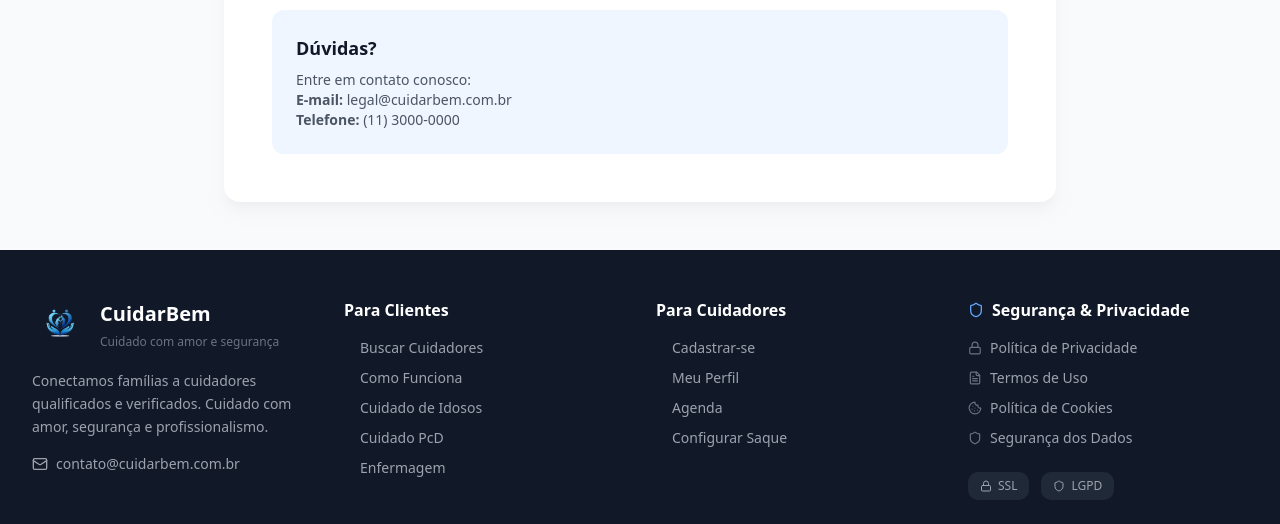
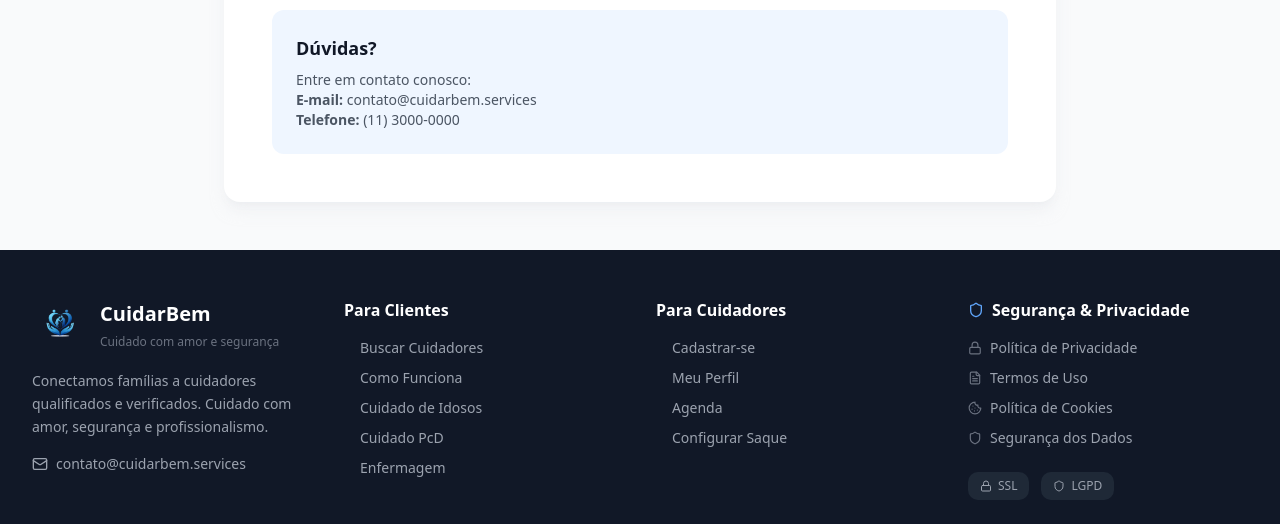
Before and after one commit to GiovaniMonari/cuidar-bem, a Next.js app in the folder frontend/: page /termos in a window 1280 px wide. Shown: the part 2209-2733 px from the top of the page. Built offline with nearby package versions, Linux system fonts and the light colour scheme; no server answers.

Commit message:
Giovani - Agora o projeto tem seu proprio email e é gerenciado pela cloudflare

```diff
--- a/frontend/src/app/cookies/page.tsx
+++ b/frontend/src/app/cookies/page.tsx
@@ -114,7 +114,7 @@ export default function CookiesPage() {
                 </div>
                 <div className="bg-primary-50 p-4 rounded-xl text-center">
                   <p className="font-semibold text-primary-700 text-sm mb-1">Fale Conosco</p>
-                  <p className="text-xs text-gray-500">privacidade@cuidarbem.com.br</p>
+                  <p className="text-xs text-gray-500">contato@cuidarbem.services</p>
                 </div>
               </div>
               <div className="bg-yellow-50 border border-yellow-200 rounded-xl p-4 text-sm text-yellow-800">
@@ -128,7 +128,7 @@ export default function CookiesPage() {
             <h2 className="text-lg font-bold text-gray-900 mb-2">Dúvidas sobre cookies?</h2>
             <p className="text-gray-600 text-sm">
               Entre em contato:<br />
-              <strong>E-mail:</strong> privacidade@cuidarbem.com.br<br />
+              <strong>E-mail:</strong> contato@cuidarbem.services<br />
               <strong>Telefone:</strong> (11) 3000-0000
             </p>
           </section>
--- a/frontend/src/app/privacidade/page.tsx
+++ b/frontend/src/app/privacidade/page.tsx
@@ -195,7 +195,7 @@ export default function PrivacyPage() {
                   </div>
                   <p className="text-sm mt-3">
                     Para exercer seus direitos, entre em contato pelo e-mail:{' '}
-                    <strong>privacidade@cuidarbem.com.br</strong>
+                    <strong>contato@cuidarbem.services</strong>
                   </p>
                 </div>
               ),
@@ -217,7 +217,7 @@ export default function PrivacyPage() {
             </h2>
             <p className="text-gray-600 text-sm">
               Entre em contato com nosso Encarregado de Proteção de Dados (DPO):<br />
-              <strong>E-mail:</strong> privacidade@cuidarbem.com.br<br />
+              <strong>E-mail:</strong> contato@cuidarbem.services<br />
               <strong>Telefone:</strong> (11) 3000-0000<br />
               <strong>Endereço:</strong> Av. Paulista, 1000 - São Paulo/SP - CEP 01310-100
             </p>
--- a/frontend/src/app/seguranca/page.tsx
+++ b/frontend/src/app/seguranca/page.tsx
@@ -158,7 +158,7 @@ export default function SecurityPage() {
             Nossa equipe de segurança está disponível para ajudar.
           </p>
           <a
-            href="mailto:seguranca@cuidarbem.com.br"
+            href="mailto:contato@cuidarbem.services"
             className="btn-accent inline-flex items-center gap-2"
           >
             Reportar Problema
--- a/frontend/src/app/termos/page.tsx
+++ b/frontend/src/app/termos/page.tsx
@@ -205,7 +205,7 @@ export default function TermsPage() {
             <h2 className="text-lg font-bold text-gray-900 mb-2">Dúvidas?</h2>
             <p className="text-gray-600 text-sm">
               Entre em contato conosco:<br />
-              <strong>E-mail:</strong> legal@cuidarbem.com.br<br />
+              <strong>E-mail:</strong> contato@cuidarbem.services<br />
               <strong>Telefone:</strong> (11) 3000-0000
             </p>
           </section>
--- a/frontend/src/components/Footer.tsx
+++ b/frontend/src/components/Footer.tsx
@@ -81,7 +81,7 @@ export function Footer() {
             <div className="space-y-2 text-sm">
               <div className="flex items-center gap-2 text-gray-400">
                 <Mail className="w-4 h-4" />
-                contato@cuidarbem.com.br
+                contato@cuidarbem.services
               </div>
             </div>
           </div>
```
Also changed, not shown: 1 other file (tests, documents, lock files or other folders).
